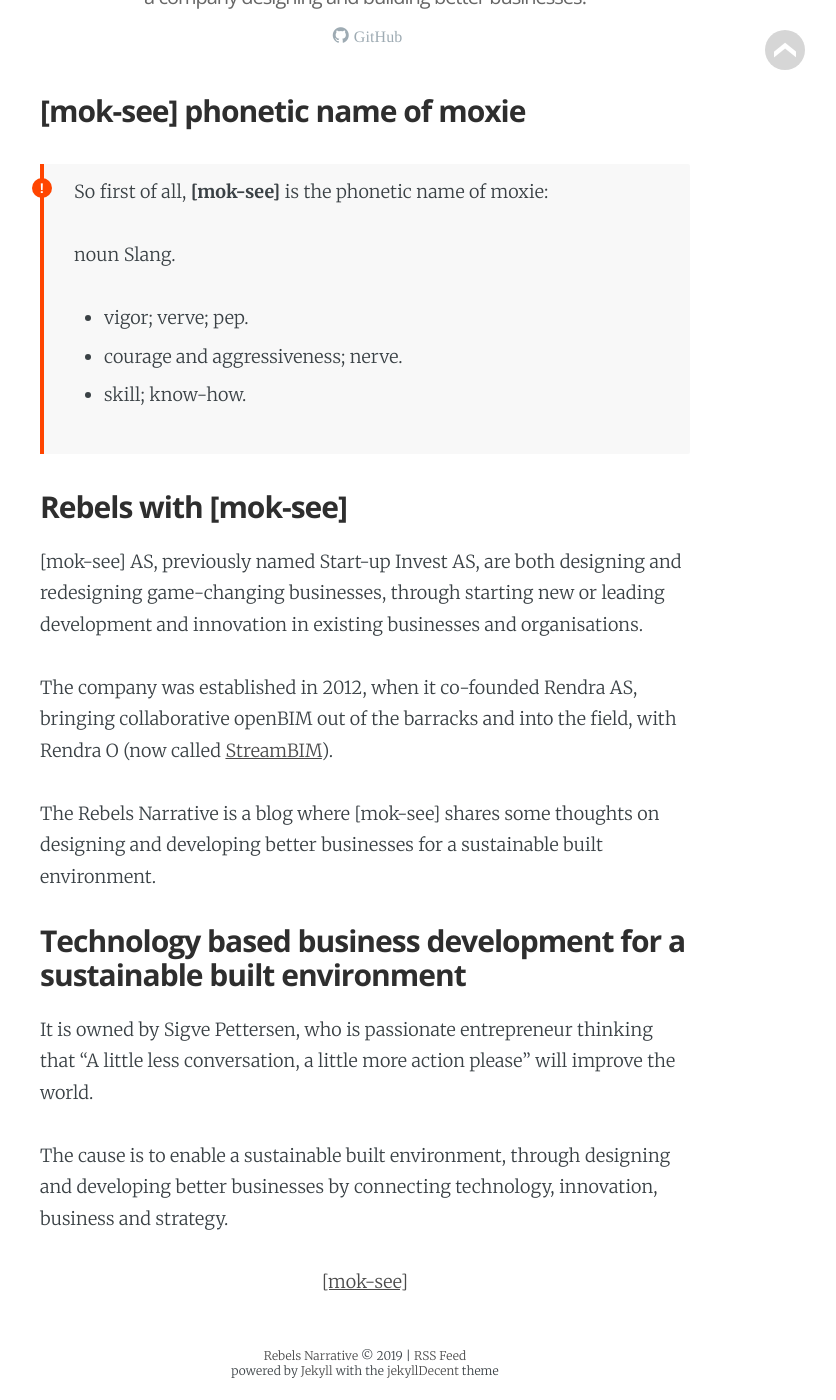
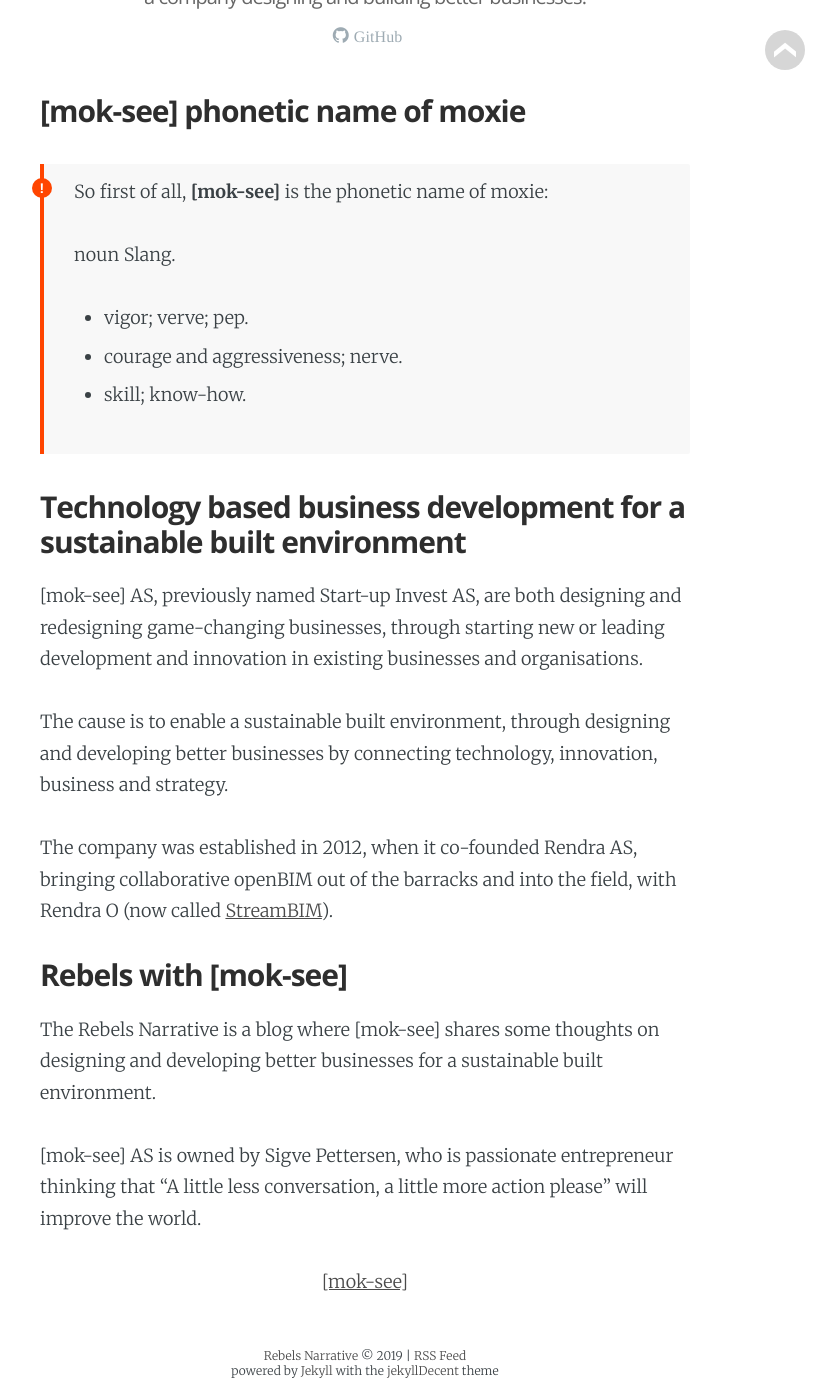
Before and after one commit to mok-see/mok-see.github.io, a Jekyll site: the page built from _pages/about-ms.md, in a window 1280 px wide and 1400 px high, scrolled down 485 px. Shown: the whole window, without its empty margins (275-1111 px from the left). Built offline with Jekyll 4.4.1, drawn with Linux system fonts in a browser that asks for light colours; some web fonts are replaced.

Commit message:
edited about with picture and notebook page

```diff
--- a/_pages/about-ms.md
+++ b/_pages/about-ms.md
@@ -26,19 +26,17 @@ noun Slang.
 </p>
 </div>
 
-## Rebels with [mok-see]
+## Technology based business development for a sustainable built environment
+[mok-see] AS, previously named Start-up Invest AS, are both designing and redesigning game-changing businesses, through starting new or leading development and innovation in existing businesses and organisations.
 
-[mok-see] AS, previously named Start-up Invest AS, are both designing and redesigning game-changing businesses, through starting new or leading development and innovation in existing businesses and organisations.
+The cause is to enable a sustainable built environment, through designing and developing better businesses by connecting technology, innovation, business and strategy.
 
 The company was established in 2012, when it co-founded Rendra AS, bringing collaborative openBIM out of the barracks and into the field, with Rendra O (now called [StreamBIM](https://streambim.com/)).
 
+## Rebels with [mok-see]
 The Rebels Narrative is a blog where [mok-see] shares some thoughts on designing and developing better businesses for a sustainable built environment.
 
-## Technology based business development for a sustainable built environment
-
-It is owned by Sigve Pettersen, who is passionate entrepreneur thinking that "A little less conversation, a little more action please" will improve the world.
-
-The cause is to enable a sustainable built environment, through designing and developing better businesses by connecting technology, innovation, business and strategy.
+[mok-see] AS is owned by Sigve Pettersen, who is passionate entrepreneur thinking that "A little less conversation, a little more action please" will improve the world.
 
 <p class="github-button-container">
 <a class="github-button" href="https://github.com/mok-see" data-size="large" data-show-count="true" aria-label="Star [mok-see] on GitHub">[mok-see]</a>
--- a/index.html
+++ b/index.html
@@ -2,7 +2,9 @@
 layout: default
 ---
 
-
+<div id="content" class="content">
+The Rebels Narrative is a blog where [mok-see] shares some thoughts on designing and developing better businesses for a sustainable built environment.
+</div>
 <div id="content" class="content">
     <h3>Recent Posts</h3>
     <ul class="category recent-posts">
```
